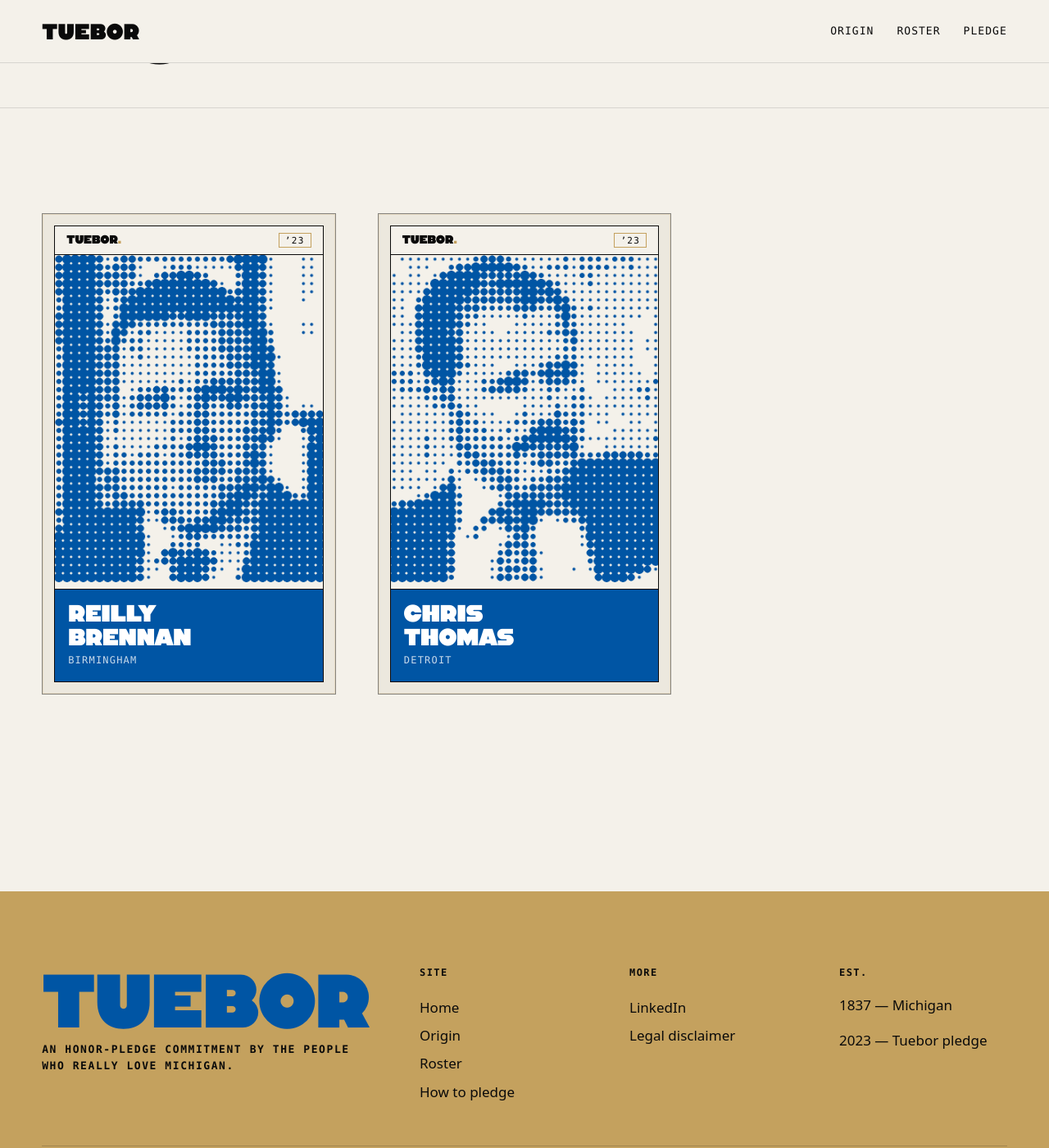
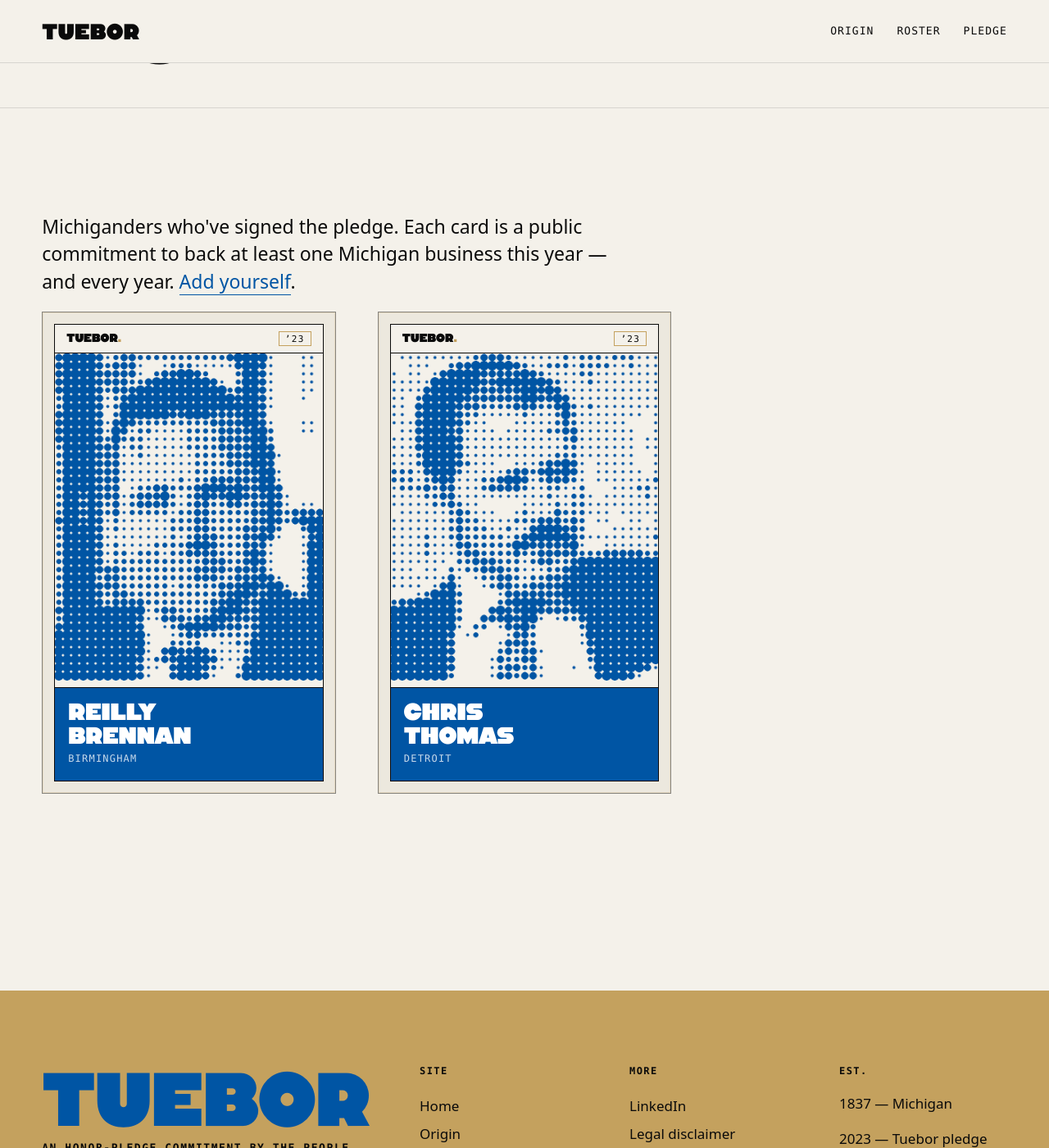
Before and after one commit to arepb/tuebor, a Jekyll site: the page built from roster.md, in a window 1280 px wide and 1400 px high, scrolled down 269 px. Shown: the whole window at 82% size. Built offline with Jekyll 4.4.1, drawn with Linux system fonts in a browser that asks for light colours.

Commit message:
feat(roster): lede paragraph + explicit last_name for plugin-free sort
Add a one-line description below the H1 explaining what the page is,
with an inline "Add yourself" link to /howto/makepublic. Sets explicit
last_name in pledgee front matter so the alphabetical sort works on
GitHub Pages, where custom plugins (which previously populated last_name
at build) don't run. Documented the requirement in _pledgees/_template.md.

Co-Authored-By: Claude Opus 4.7 (1M context) <noreply@anthropic.com>

```diff
--- a/assets/css/style.scss
+++ b/assets/css/style.scss
@@ -573,14 +573,20 @@ main.home > .prose { max-width: none; padding: 0; font-size: inherit; }
   max-width: var(--max);
   margin: 0 auto;
 }
-.roster-year + .roster-year { margin-top: clamp(48px, 7vw, 88px); }
-.roster-year-label {
-  font-family: var(--mono);
-  font-size: 13px;
-  letter-spacing: 0.12em;
-  text-transform: uppercase;
-  color: var(--muted);
-  margin: 0 0 clamp(20px, 3vw, 32px);
+.roster-lede {
+  font-size: clamp(20px, 1.8vw, 24px);
+  line-height: 1.45;
+  max-width: 720px;
+  margin: 0 0 clamp(40px, 6vw, 72px);
+  color: var(--ink);
+}
+.roster-lede a {
+  color: var(--blue);
+  border-bottom: 1px solid var(--blue);
+}
+.roster-lede a:hover {
+  color: var(--blue-dark);
+  border-color: var(--blue-dark);
 }
 
 .roster-grid {
--- a/roster.md
+++ b/roster.md
@@ -12,6 +12,7 @@ permalink: /roster/
 {% assign rest = published | where_exp: "p", "p.founder != true" | sort: "last_name" %}
 
 <div class="roster">
+  <p class="roster-lede">Michiganders who've signed the pledge. Each card is a public commitment to back at least one Michigan business this year — and every year. <a href="{{ '/howto/makepublic' | relative_url }}">Add yourself</a>.</p>
   <div class="roster-grid">
     {% for p in founders %}
       {% include pledgee-card.html pledgee=p %}
```
Also changed, not shown: _pledgees/_template.md (+1 -0 lines), _pledgees/chris-thomas.md (+1 -0 lines), _pledgees/reilly-brennan.md (+1 -0 lines).
